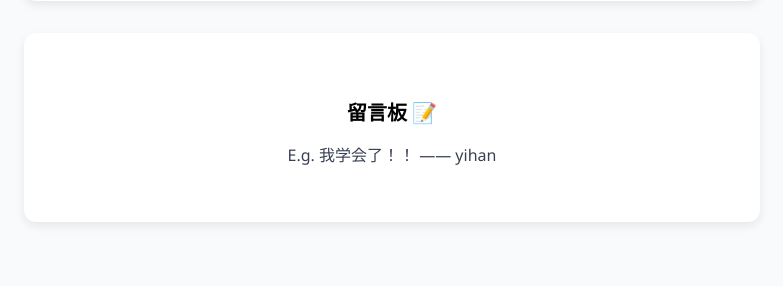
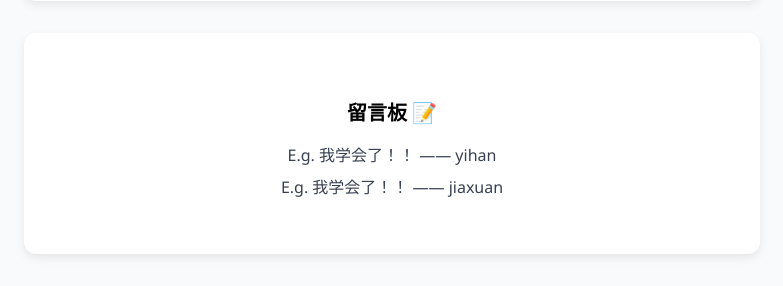
Before and after one commit to yihanliux/Virtual-Companions, a Flask app: page / in a window 1280 px wide. Shown: the part 567-853 px from the top of the page, without its empty margins (248-1031 px from the left). Before the commit the page ends 791 px from the top, so only its background shows below. Run offline with Flask 3, Linux system fonts and the light colour scheme.

Commit message:
jiaxuan zhou push

```diff
--- a/templates/index.html
+++ b/templates/index.html
@@ -41,6 +41,7 @@
         <section class="message-board">
           <h2>留言板 📝</h2>
           <p>E.g. 我学会了！！ —— yihan</p>
+          <p>E.g. 我学会了！！ —— jiaxuan</p>
           <!-- 请在此处添加留言 <p>我学会了！ —— XXX</p> -->
         </section>
       </div>
```
